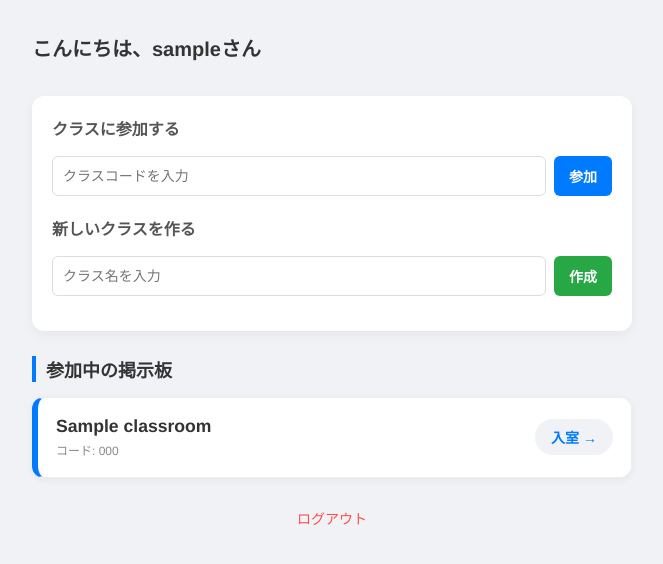
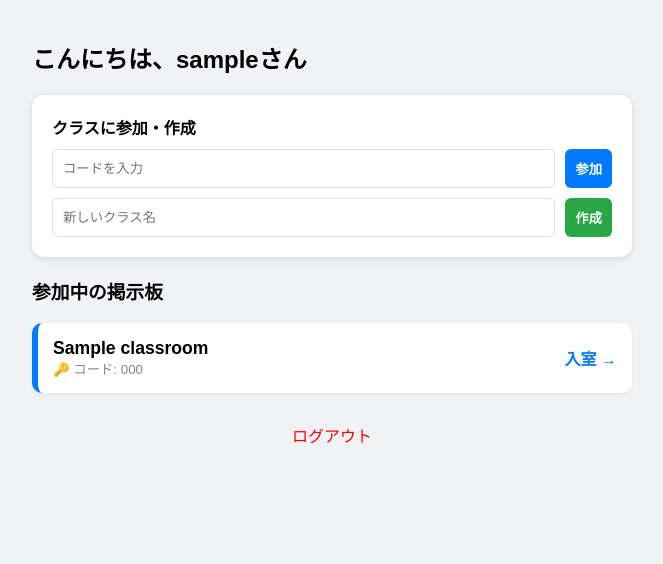
Before and after one commit to nori-pixl/mynote, a Flask app: page / in a window 1280 px wide. Shown: the top 564 px of the page, without its empty margins (308-971 px from the left). Run offline with Flask 3, Linux system fonts and the light colour scheme; a user stored in the database is signed in; tables that the repository leaves empty hold one stand-in row (values such as "Sample post").

Commit message:
Update index.html

```diff
--- a/templates/index.html
+++ b/templates/index.html
@@ -1,88 +1,51 @@
 <!DOCTYPE html>
 <html lang="ja">
 <head>
-    <meta charset="UTF-8">
-    <meta name="viewport" content="width=device-width, initial-scale=1.0">
+    <meta charset="UTF-8"><meta name="viewport" content="width=device-width, initial-scale=1.0">
     <title>マイクラス掲示板</title>
     <style>
-        body { font-family: 'Helvetica Neue', Arial, sans-serif; background: #f0f2f5; margin: 0; padding: 0; color: #333; }
-        .container { max-width: 600px; margin: auto; padding: 20px; }
-        .user-header { display: flex; justify-content: space-between; align-items: center; margin-bottom: 20px; }
-
-        /* 作成・参加ボックス */
-        .manage-box { background: white; padding: 20px; border-radius: 12px; margin-bottom: 25px; box-shadow: 0 4px 12px rgba(0,0,0,0.05); }
-        .manage-box h3 { margin-top: 0; font-size: 16px; color: #555; }
-        .input-group { display: flex; gap: 8px; margin-bottom: 15px; }
-        input { flex: 1; padding: 10px; border: 1px solid #ddd; border-radius: 6px; font-size: 14px; }
-        .btn { padding: 10px 15px; border: none; border-radius: 6px; color: white; cursor: pointer; font-weight: bold; font-size: 14px; white-space: nowrap; transition: 0.2s; }
-        .btn-join { background: #007bff; }
-        .btn-create { background: #28a745; }
-        .btn:hover { opacity: 0.8; }
-
-        /* クラスカード */
-        .section-title { font-size: 18px; font-weight: bold; margin-bottom: 15px; border-left: 4px solid #007bff; padding-left: 10px; }
-        .class-card { background: white; padding: 18px; border-radius: 12px; margin-bottom: 12px; display: flex; justify-content: space-between; align-items: center; box-shadow: 0 2px 8px rgba(0,0,0,0.05); border: 1px solid #eee; }
-        .class-card.public { border-left: 6px solid #ffc107; } /* 全員用は黄色 */
-        .class-card.private { border-left: 6px solid #007bff; } /* クラス用は青 */
-
-        .class-info strong { font-size: 1.1em; display: block; margin-bottom: 4px; }
-        .class-info small { color: #888; font-size: 12px; }
-        .enter-link { background: #f0f2f5; color: #007bff; text-decoration: none; padding: 8px 16px; border-radius: 20px; font-size: 14px; font-weight: bold; }
-        .enter-link:hover { background: #007bff; color: white; }
-
-        .logout-link { display: block; text-align: center; margin-top: 30px; color: #ff4d4d; text-decoration: none; font-size: 14px; }
+        body { font-family: sans-serif; background: #f0f2f5; margin: 0; padding: 20px; }
+        .container { max-width: 600px; margin: auto; }
+        .box { background: white; padding: 20px; border-radius: 12px; margin-bottom: 20px; box-shadow: 0 2px 8px rgba(0,0,0,0.1); }
+        .input-group { display: flex; gap: 10px; margin-top: 10px; }
+        input { flex: 1; padding: 10px; border: 1px solid #ddd; border-radius: 6px; }
+        .btn { padding: 10px; border: none; border-radius: 6px; color: white; cursor: pointer; font-weight: bold; }
+        .class-card { background: white; padding: 15px; border-radius: 10px; margin-bottom: 10px; display: flex; justify-content: space-between; align-items: center; border-left: 6px solid #007bff; box-shadow: 0 2px 4px rgba(0,0,0,0.05); }
+        .public-card { border-left-color: #28a745; }
     </style>
 </head>
 <body>
+<div class="container">
+    <h2>こんにちは、{{ current_user.username }}さん</h2>
 
-<div class="container">
-    <div class="user-header">
-        <h1 style="font-size: 20px;">こんにちは、{{ current_user.username }}さん</h1>
-    </div>
-
-    <!-- クラス管理エリア -->
-    <div class="manage-box">
+    <div class="box">
         <form action="/manage_class" method="POST">
-            <h3>クラスに参加する</h3>
+            <strong>クラスに参加・作成</strong>
             <div class="input-group">
-                <input type="text" name="code" placeholder="クラスコードを入力">
-                <button type="submit" name="action" value="join" class="btn btn-join">参加</button>
+                <input type="text" name="code" placeholder="コードを入力">
+                <button type="submit" name="action" value="join" class="btn" style="background:#007bff;">参加</button>
             </div>
-
-            <h3 style="margin-top: 20px;">新しいクラスを作る</h3>
             <div class="input-group">
-                <input type="text" name="name" placeholder="クラス名を入力">
-                <button type="submit" name="action" value="create" class="btn btn-create">作成</button>
+                <input type="text" name="name" placeholder="新しいクラス名">
+                <button type="submit" name="action" value="create" class="btn" style="background:#28a745;">作成</button>
             </div>
         </form>
     </div>
 
-    <!-- リスト表示エリア -->
-    <div class="section-title">参加中の掲示板</div>
-
+    <h3>参加中の掲示板</h3>
     {% for c in current_user.classrooms %}
-    <div class="class-card {{ 'public' if c.code == 'PUBLIC' else 'private' }}">
-        <div class="class-info">
-            <strong>{{ c.name }}</strong>
-            <small>
-                {% if c.code == 'PUBLIC' %}
-                     誰でも見れる掲示板
-                {% else %}
-                     コード: {{ c.code }}
-                {% endif %}
-            </small>
+    <div class="class-card {{ 'public-card' if c.code == 'PUBLIC' else '' }}">
+        <div>
+            <strong style="font-size: 1.1em;">{{ c.name }}</strong><br>
+            <small style="color:#888;">{{ '🌎 全員参加' if c.code == 'PUBLIC' else '🔑 コード: ' + c.code }}</small>
         </div>
-        <a href="/class/{{ c.id }}" class="enter-link">入室 →</a>
-    </div>
-    {% else %}
-    <div style="text-align: center; color: #888; margin-top: 20px;">
-        参加中の掲示板はありません。<br>
-        上のフォームから参加または作成してください。
+        <a href="/class/{{ c.id }}" style="text-decoration:none; color:#007bff; font-weight:bold;">入室 →</a>
     </div>
     {% endfor %}
 
-    <a href="/logout" class="logout-link">ログアウト</a>
+    <div style="text-align:center; margin-top:30px;">
+        <a href="/logout" style="color:red; text-decoration:none;">ログアウト</a>
+    </div>
 </div>
-
 </body>
 </html>
```
